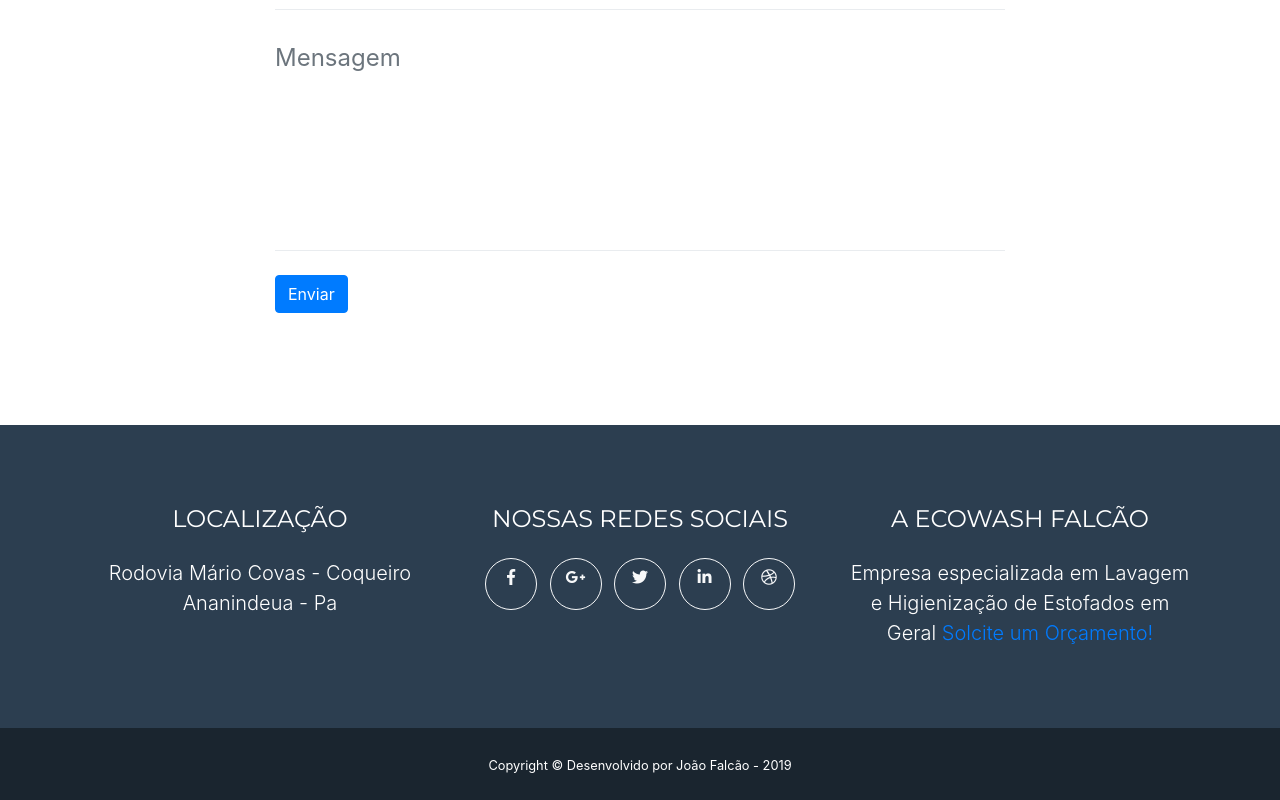
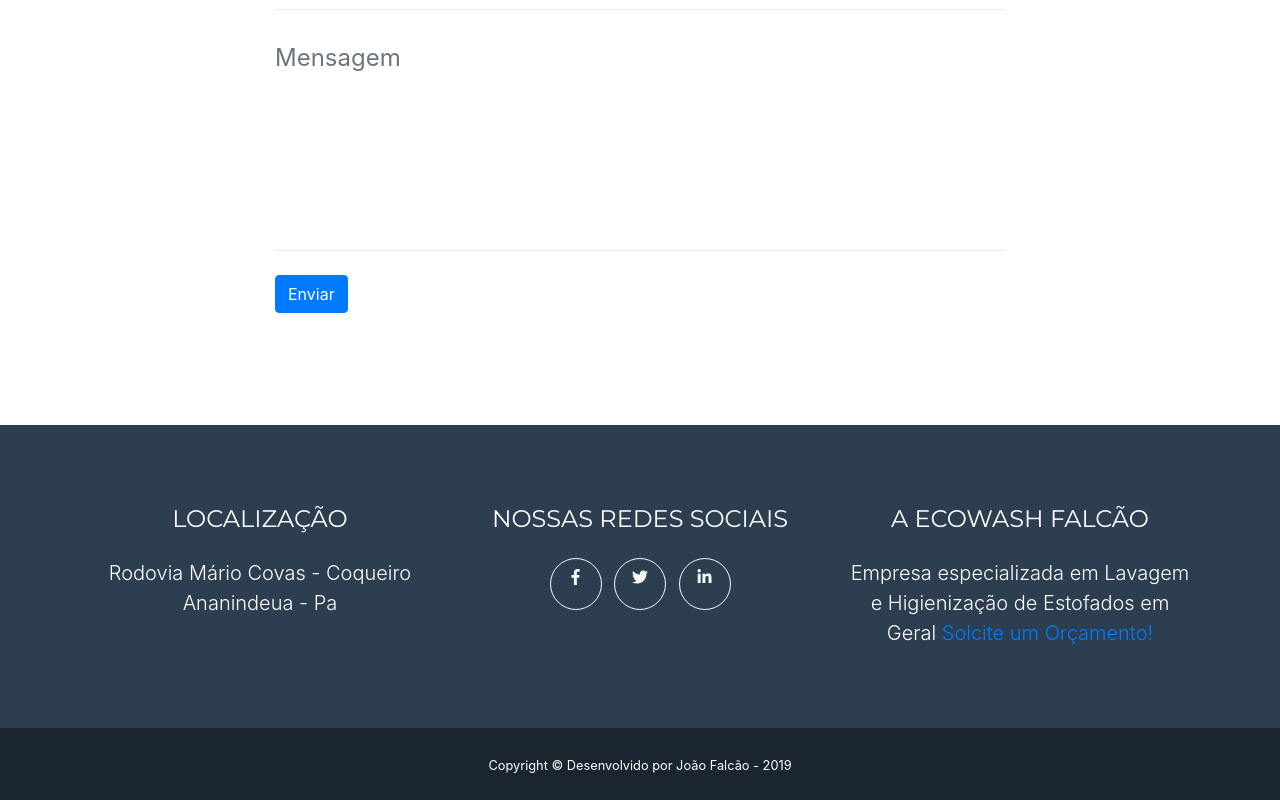
Before and after one commit to ecowashfalcao/site-ecowashfalcao, a website with bundled scripts: page index.html in a window 1280 px wide. Shown: the part 2890-3690 px from the top of the page. Built offline with nearby package versions, Linux system fonts and the light colour scheme.

Commit message:
Retirada Redes nao usadas

```diff
--- a/index.html
+++ b/index.html
@@ -235,22 +235,12 @@
             </li>
             <li class="list-inline-item">
               <a class="btn btn-outline-light btn-social text-center rounded-circle" href="#">
-                <i class="fab fa-fw fa-google-plus-g"></i>
-              </a>
-            </li>
-            <li class="list-inline-item">
-              <a class="btn btn-outline-light btn-social text-center rounded-circle" href="#">
                 <i class="fab fa-fw fa-twitter"></i>
               </a>
             </li>
             <li class="list-inline-item">
               <a class="btn btn-outline-light btn-social text-center rounded-circle" href="#">
                 <i class="fab fa-fw fa-linkedin-in"></i>
-              </a>
-            </li>
-            <li class="list-inline-item">
-              <a class="btn btn-outline-light btn-social text-center rounded-circle" href="#">
-                <i class="fab fa-fw fa-dribbble"></i>
               </a>
             </li>
           </ul>
```
